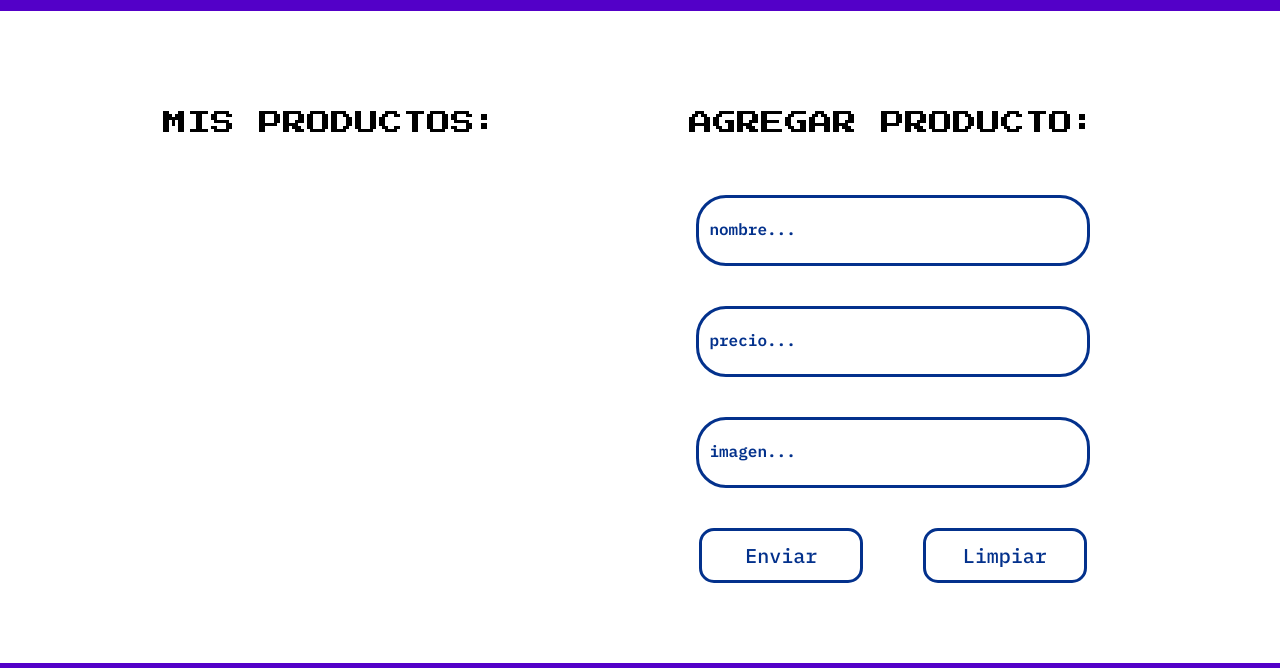
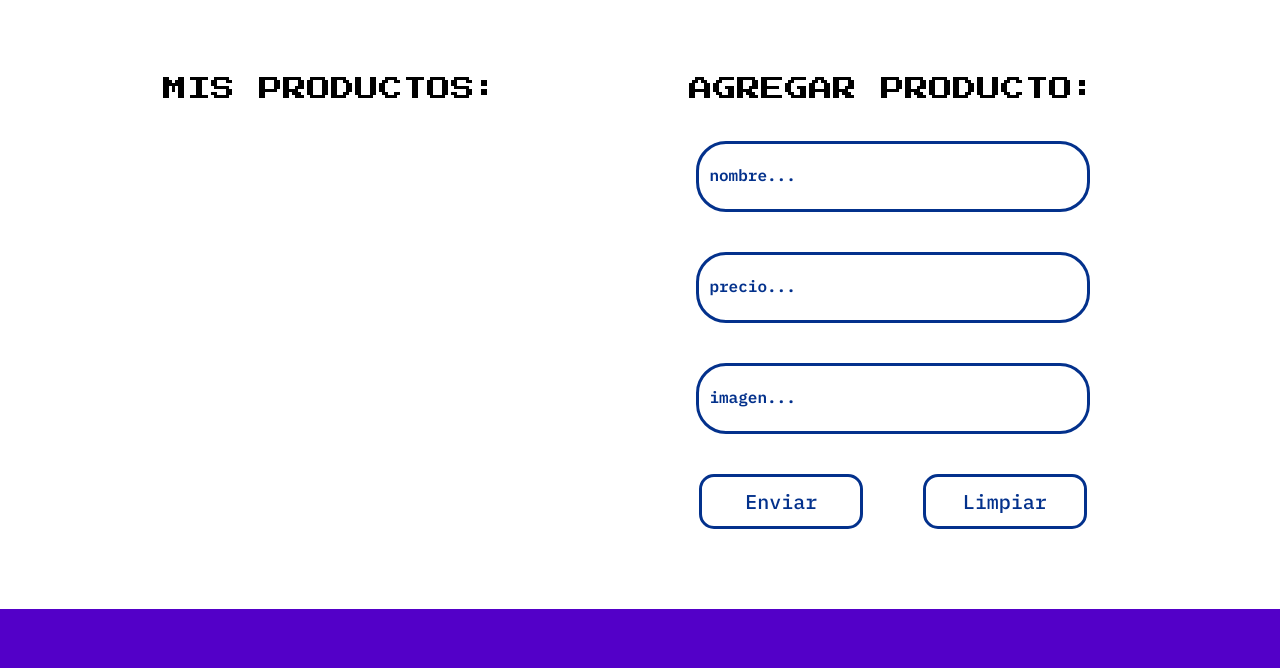
Before and after one commit to emiferreyra89/Challenge-AluraGeek, a plain HTML site: page frontend/view/home.html in a window 1280 px wide. Shown: the part 93-761 px from the top of the page. Drawn offline with Linux system fonts and the light colour scheme; no server answers.

Commit message:
Vincule el archivo reset.css a home.html

```diff
--- a/frontend/view/home.html
+++ b/frontend/view/home.html
@@ -10,6 +10,7 @@
     href="https://fonts.googleapis.com/css2?family=IBM+Plex+Mono:ital,wght@0,100;0,200;0,300;0,400;0,500;0,600;0,700;1,100;1,200;1,300;1,400;1,500;1,600;1,700&family=Press+Start+2P&display=swap"
     rel="stylesheet">
   <script src="https://kit.fontawesome.com/02b2ba4a5f.js" crossorigin="anonymous"></script>
+  <link rel="stylesheet" href="../style/reset.css">
   <link rel="stylesheet" href="../style/home.css">
   <title>AluraGeek</title>
 </head>
```
